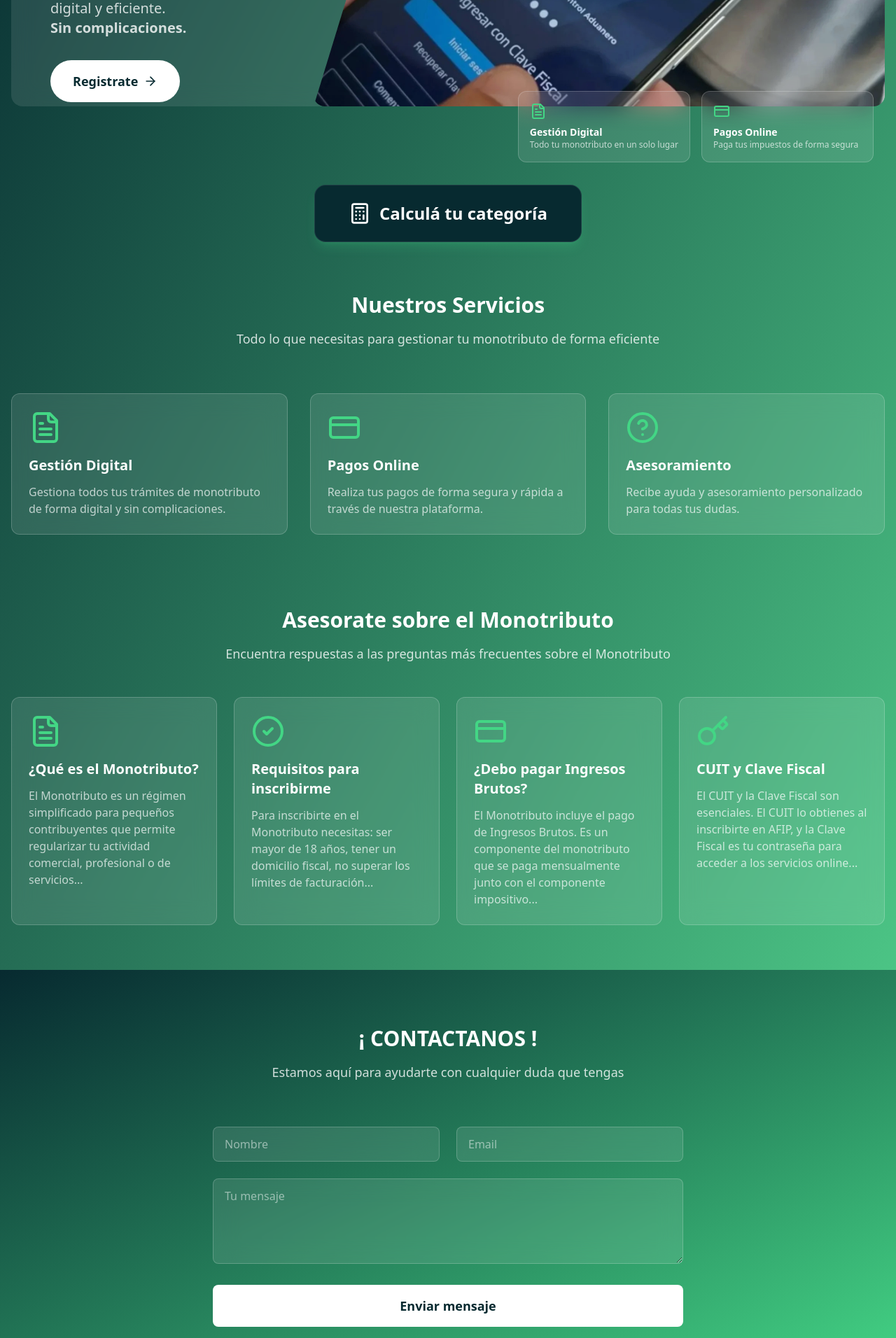
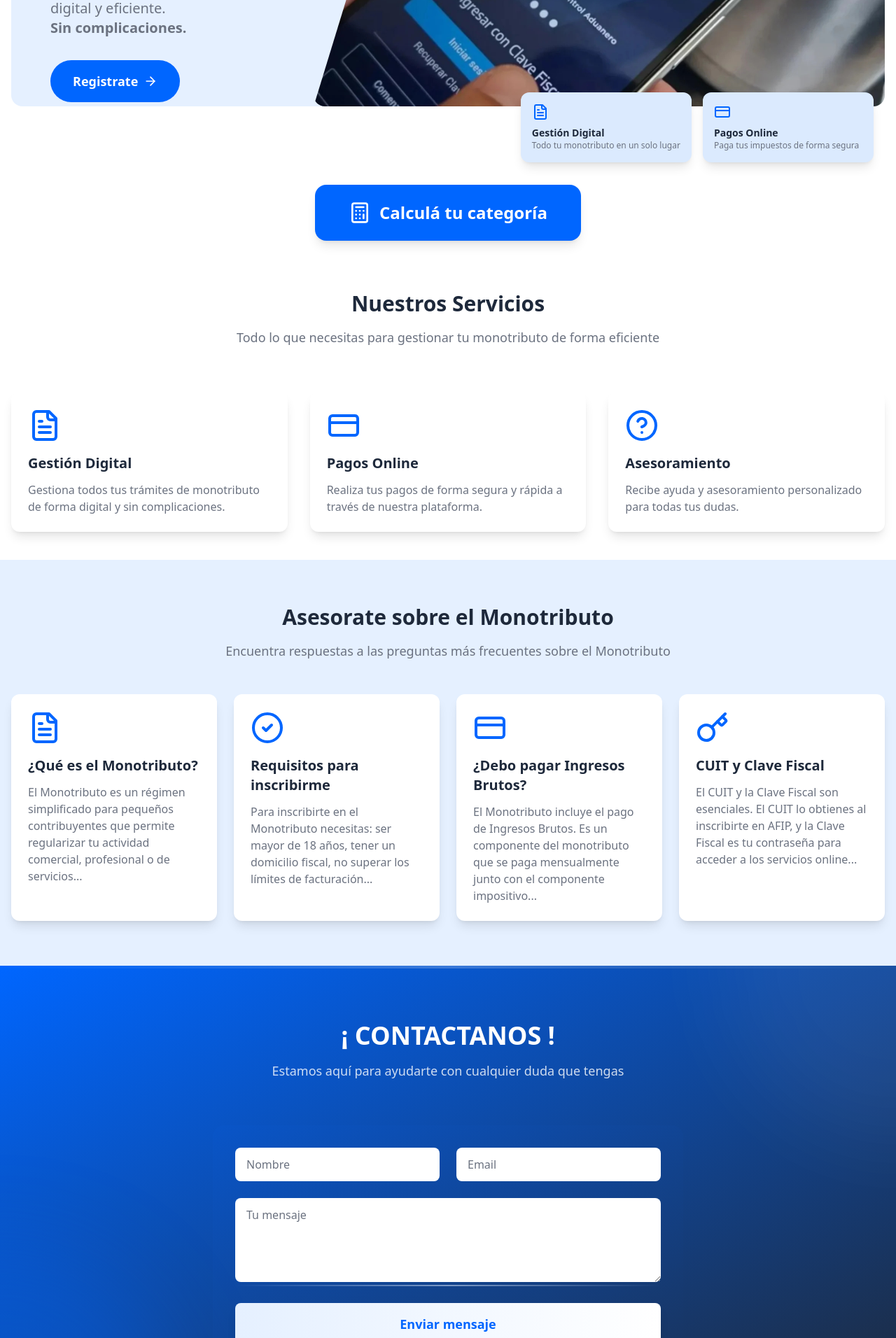
Before and after one commit to demaime/monotributo-dig-front, a Next.js app: page / in a window 1280 px wide. Shown: the part 400-2312 px from the top of the page at 70% size. Built offline with nearby package versions, Linux system fonts and the light colour scheme.

Commit message:
cambiada paleta a blanco/azul

```diff
--- a/src/components/home/AdvisorySection.js
+++ b/src/components/home/AdvisorySection.js
@@ -98,7 +98,7 @@ const advisoryCards = [
           son elementos fundamentales para cualquier contribuyente. Te
           explicamos cómo obtenerlos:
         </p>
-        <h3 className="text-xl font-semibold text-white mt-6">
+        <h3 className="text-xl font-semibold text-[#1E293B] mt-6">
           Obtención del CUIT:
         </h3>
         <ul className="list-disc list-inside space-y-2">
@@ -107,7 +107,7 @@ const advisoryCards = [
           <li>El CUIT se te asignará automáticamente</li>
           <li>Recibirás el comprobante por correo electrónico</li>
         </ul>
-        <h3 className="text-xl font-semibold text-white mt-6">
+        <h3 className="text-xl font-semibold text-[#1E293B] mt-6">
           Obtención de la Clave Fiscal:
         </h3>
         <ul className="list-disc list-inside space-y-2">
@@ -130,13 +130,13 @@ const AdvisorySection = () => {
   const [selectedCard, setSelectedCard] = useState(null);
 
   return (
-    <section className="py-16">
+    <section className="py-16 bg-[#E5F0FF]">
       <div className="container mx-auto px-4">
         <div className="text-center mb-12">
-          <h2 className="text-3xl font-bold text-white mb-4">
+          <h2 className="text-3xl font-bold text-[#1E293B] mb-4">
             Asesorate sobre el Monotributo
           </h2>
-          <p className="text-lg text-white/80 max-w-2xl mx-auto">
+          <p className="text-lg text-[#6B7280] max-w-2xl mx-auto">
             Encuentra respuestas a las preguntas más frecuentes sobre el
             Monotributo
           </p>
@@ -147,13 +147,13 @@ const AdvisorySection = () => {
             <div
               key={index}
               onClick={() => setSelectedCard(card)}
-              className="bg-white/10 backdrop-blur-lg rounded-xl p-6 border border-white/20 hover:bg-white/20 transition-all duration-300 cursor-pointer"
+              className="bg-white shadow-lg rounded-xl p-6 hover:shadow-xl transition-all duration-300 cursor-pointer"
             >
-              <card.icon className="w-12 h-12 text-[#43d685] mb-4" />
-              <h3 className="text-xl font-semibold text-white mb-3">
+              <card.icon className="w-12 h-12 text-[#0066FF] mb-4" />
+              <h3 className="text-xl font-semibold text-[#1E293B] mb-3">
                 {card.title}
               </h3>
-              <p className="text-white/70">{card.shortDescription}</p>
+              <p className="text-[#6B7280]">{card.shortDescription}</p>
             </div>
           ))}
         </div>
--- a/src/pages/index.js
+++ b/src/pages/index.js
@@ -29,10 +29,10 @@ function App() {
   }, []);
 
   return (
-    <div className="min-h-screen bg-gradient-to-br from-[#072a30] to-[#43d685]/90 relative overflow-hidden">
+    <div className="min-h-screen bg-white relative overflow-hidden">
       {/* Background blur circles */}
-      <div className="absolute top-[-20%] left-[-10%] w-[500px] h-[500px] rounded-full bg-[#43d685]/30 blur-[120px]" />
-      <div className="absolute bottom-[-20%] right-[-10%] w-[500px] h-[500px] rounded-full bg-[#072a30]/30 blur-[120px]" />
+      <div className="absolute top-[-20%] left-[-10%] w-[500px] h-[500px] rounded-full bg-[#E5F0FF] blur-[120px]" />
+      <div className="absolute bottom-[-20%] right-[-10%] w-[500px] h-[500px] rounded-full bg-[#0066FF]/10 blur-[120px]" />
 
       {/* Content container */}
       <div className="relative z-10">
@@ -40,26 +40,26 @@ function App() {
         <div className="container mx-auto px-4 py-10">
           {/* Desktop Navigation */}
           <nav className="hidden lg:flex justify-between items-center mb-20">
-            <div className="text-white font-bold text-2xl flex items-center gap-2">
-              <BarChart2 className="w-8 h-8" />
+            <div className="text-[#1E293B] font-bold text-2xl flex items-center gap-2">
+              <BarChart2 className="w-8 h-8 text-[#0066FF]" />
               Monotributo Digital
             </div>
             <div className="flex gap-6">
               <a
                 href="#servicios"
-                className="text-white/80 hover:text-white transition-colors"
+                className="text-[#6B7280] hover:text-[#1E293B] transition-colors"
               >
                 Servicios
               </a>
               <a
                 href="#precios"
-                className="text-white/80 hover:text-white transition-colors"
+                className="text-[#6B7280] hover:text-[#1E293B] transition-colors"
               >
                 Precios
               </a>
               <a
                 href="#contacto"
-                className="text-white/80 hover:text-white transition-colors"
+                className="text-[#6B7280] hover:text-[#1E293B] transition-colors"
               >
                 Contacto
               </a>
@@ -98,9 +98,9 @@ function App() {
                 <motion.div
                   initial={{ opacity: 0 }}
                   animate={{ opacity: 1 }}
-                  className="text-white font-bold text-2xl flex items-center gap-2"
+                  className="text-[#1E293B] font-bold text-2xl flex items-center gap-2"
                 >
-                  <BarChart2 className="w-8 h-8" />
+                  <BarChart2 className="w-8 h-8 text-[#0066FF]" />
                   Monotributo Digital
                 </motion.div>
               </div>
@@ -112,26 +112,26 @@ function App() {
                   initial={{ opacity: 0, y: -20 }}
                   animate={{ opacity: 1, y: 0 }}
                   exit={{ opacity: 0, y: -20 }}
-                  className="flex-col gap-4 bg-white/90 backdrop-blur-lg rounded-xl p-6 mb-8 absolute top-20 left-4 right-4 z-50 border border-white/20"
+                  className="flex-col gap-4 bg-white shadow-lg rounded-xl p-6 mb-8 absolute top-20 left-4 right-4 z-50"
                 >
                   <motion.a
                     whileHover={{ x: 10 }}
                     href="#servicios"
-                    className="text-[#072a30] text-lg py-2 block"
+                    className="text-[#6B7280] hover:text-[#1E293B] text-lg py-2 block"
                   >
                     Servicios
                   </motion.a>
                   <motion.a
                     whileHover={{ x: 10 }}
                     href="#precios"
-                    className="text-[#072a30] text-lg py-2 block"
+                    className="text-[#6B7280] hover:text-[#1E293B] text-lg py-2 block"
                   >
                     Precios
                   </motion.a>
                   <motion.a
                     whileHover={{ x: 10 }}
                     href="#contacto"
-                    className="text-[#072a30] text-lg py-2 block"
+                    className="text-[#6B7280] hover:text-[#1E293B] text-lg py-2 block"
                   >
                     Contacto
                   </motion.a>
@@ -145,14 +145,14 @@ function App() {
             initial={{ opacity: 0, y: 20 }}
             animate={{ opacity: 1, y: 0 }}
             transition={{ duration: 0.5 }}
-            className="hidden lg:grid lg:grid-cols-3 gap-12 items-center bg-white/10 backdrop-blur-lg rounded-2xl"
+            className="hidden lg:grid lg:grid-cols-3 gap-12 items-center bg-[#E5F0FF] rounded-2xl"
           >
             <div className="space-y-8 pl-14 lg:col-span-1">
               <motion.h1
                 initial={{ opacity: 0, x: -50 }}
                 animate={{ opacity: 1, x: 0 }}
                 transition={{ delay: 0.2 }}
-                className="text-5xl lg:text-6xl font-bold text-white leading-tight"
+                className="text-5xl lg:text-6xl font-bold text-[#1E293B] leading-tight"
               >
                 Simplifica tu monotributo
               </motion.h1>
@@ -160,7 +160,7 @@ function App() {
                 initial={{ opacity: 0, x: -50 }}
                 animate={{ opacity: 1, x: 0 }}
                 transition={{ delay: 0.4 }}
-                className="text-xl text-white/80 flex flex-col"
+                className="text-xl text-[#6B7280] flex flex-col"
               >
                 Gestioná tu monotributo de forma digital y eficiente.{" "}
                 <strong>Sin complicaciones.</strong>
@@ -168,7 +168,7 @@ function App() {
               <motion.button
                 whileHover={{ scale: 1.05 }}
                 whileTap={{ scale: 0.95 }}
-                className="group flex items-center gap-2 bg-white text-[#072a30] px-8 py-4 rounded-full font-semibold text-lg hover:bg-[#43d685] hover:text-white transition-all duration-300"
+                className="group flex items-center gap-2 bg-[#0066FF] text-white px-8 py-4 rounded-full font-semibold text-lg hover:bg-[#0066FF]/90 transition-all duration-300"
               >
                 Registrate
                 <ArrowRight className="w-5 h-5 group-hover:translate-x-1 transition-transform" />
@@ -210,25 +210,25 @@ function App() {
               >
                 <motion.div
                   whileHover={{ y: -5 }}
-                  className="bg-white/10 backdrop-blur-lg rounded-xl p-4 border border-white/20"
+                  className="bg-blue-100 shadow-lg rounded-xl p-4"
                 >
-                  <FileText className="w-6 h-6 text-[#43d685] mb-2" />
-                  <h3 className="text-white font-semibold text-sm">
+                  <FileText className="w-6 h-6 text-[#0066FF] mb-2" />
+                  <h3 className="text-[#1E293B] font-semibold text-sm">
                     Gestión Digital
                   </h3>
-                  <p className="text-white/70 text-xs">
+                  <p className="text-[#6B7280] text-xs">
                     Todo tu monotributo en un solo lugar
                   </p>
                 </motion.div>
                 <motion.div
                   whileHover={{ y: -5 }}
-                  className="bg-white/10 backdrop-blur-lg rounded-xl p-4 border border-white/20"
+                  className="bg-blue-100 shadow-lg rounded-xl p-4"
                 >
-                  <CreditCard className="w-6 h-6 text-[#43d685] mb-2" />
-                  <h3 className="text-white font-semibold text-sm">
+                  <CreditCard className="w-6 h-6 text-[#0066FF] mb-2" />
+                  <h3 className="text-[#1E293B] font-semibold text-sm">
                     Pagos Online
                   </h3>
-                  <p className="text-white/70 text-xs">
+                  <p className="text-[#6B7280] text-xs">
                     Paga tus impuestos de forma segura
                   </p>
                 </motion.div>
@@ -241,17 +241,17 @@ function App() {
             initial={{ opacity: 0, y: 20 }}
             animate={{ opacity: 1, y: 0 }}
             transition={{ duration: 0.5 }}
-            className="lg:hidden grid gap-12 items-center bg-white/10 backdrop-blur-lg rounded-2xl"
+            className="lg:hidden grid gap-12 items-center bg-[#E5F0FF] rounded-2xl"
           >
             <div className="space-y-8 px-8 pt-8">
-              <h1 className="text-4xl font-bold text-white leading-tight">
+              <h1 className="text-4xl font-bold text-[#1E293B] leading-tight">
                 Simplifica tu monotributo
               </h1>
-              <p className="text-xl text-white/80 flex flex-col">
+              <p className="text-xl text-[#6B7280] flex flex-col">
                 Gestioná tu monotributo de forma digital y eficiente.{" "}
                 <strong>Sin complicaciones.</strong>
               </p>
-              <button className="group flex items-center gap-2 bg-white text-[#072a30] px-8 py-4 rounded-full font-semibold text-lg hover:bg-[#43d685] hover:text-white transition-all duration-300">
+              <button className="group flex items-center gap-2 bg-[#0066FF] text-white px-8 py-4 rounded-full font-semibold text-lg hover:bg-[#0066FF]/90 transition-all duration-300">
                 Comenzar ahora
                 <ArrowRight className="w-5 h-5 group-hover:translate-x-1 transition-transform" />
               </button>
@@ -273,21 +273,21 @@ function App() {
                 ))}
               </div>
               <div className="grid grid-cols-2 gap-4 absolute -bottom-20 mx-4 w-[calc(100%-2rem)]">
-                <div className="bg-white/10 backdrop-blur-lg rounded-xl p-4 border border-white/20">
-                  <FileText className="w-6 h-6 text-[#43d685] mb-2" />
-                  <h3 className="text-white font-semibold text-sm">
+                <div className="bg-white shadow-lg rounded-xl p-4">
+                  <FileText className="w-6 h-6 text-[#0066FF] mb-2" />
+                  <h3 className="text-[#1E293B] font-semibold text-sm">
                     Gestión Digital
                   </h3>
-                  <p className="text-white/70 text-xs">
+                  <p className="text-[#6B7280] text-xs">
                     Todo tu monotributo en un solo lugar
                   </p>
                 </div>
-                <div className="bg-white/10 backdrop-blur-lg rounded-xl p-4 border border-white/20">
-                  <CreditCard className="w-6 h-6 text-[#43d685] mb-2" />
-                  <h3 className="text-white font-semibold text-sm">
+                <div className="bg-white shadow-lg rounded-xl p-4">
+                  <CreditCard className="w-6 h-6 text-[#0066FF] mb-2" />
+                  <h3 className="text-[#1E293B] font-semibold text-sm">
                     Pagos Online
                   </h3>
-                  <p className="text-white/70 text-xs">
+                  <p className="text-[#6B7280] text-xs">
                     Paga tus impuestos de forma segura
                   </p>
                 </div>
@@ -308,7 +308,7 @@ function App() {
               whileHover={{ scale: 1.05 }}
               whileTap={{ scale: 0.95 }}
               onClick={() => router.push("/calcular-categoria")}
-              className="inline-flex items-center gap-3 bg-[#072a30] text-white px-12 py-6 rounded-2xl font-bold text-2xl hover:bg-[#43d685]/90 transition-colors shadow-lg shadow-[#43d685]/20 border border-white/10"
+              className="inline-flex items-center gap-3 bg-[#0066FF] text-white px-12 py-6 rounded-2xl font-bold text-2xl hover:bg-[#0066FF]/90 transition-colors shadow-lg"
             >
               <Calculator className="w-8 h-8" />
               Calculá tu categoría
@@ -325,10 +325,10 @@ function App() {
         >
           <div className="container mx-auto px-4">
             <div className="text-center mb-16">
-              <h2 className="text-3xl font-bold text-white mb-4">
+              <h2 className="text-3xl font-bold text-[#1E293B] mb-4">
                 Nuestros Servicios
               </h2>
-              <p className="text-lg text-white/80 max-w-2xl mx-auto">
+              <p className="text-lg text-[#6B7280] max-w-2xl mx-auto">
                 Todo lo que necesitas para gestionar tu monotributo de forma
                 eficiente
               </p>
@@ -337,13 +337,13 @@ function App() {
             <div className="grid grid-cols-1 md:grid-cols-3 gap-8">
               <motion.div
                 whileHover={{ y: -5 }}
-                className="bg-white/10 backdrop-blur-lg rounded-xl p-6 border border-white/20 hover:bg-white/20 transition-all duration-300"
+                className="bg-white shadow-lg rounded-xl p-6 hover:shadow-xl transition-all duration-300"
               >
-                <FileText className="w-12 h-12 text-[#43d685] mb-4" />
-                <h3 className="text-xl font-semibold text-white mb-3">
+                <FileText className="w-12 h-12 text-[#0066FF] mb-4" />
+                <h3 className="text-xl font-semibold text-[#1E293B] mb-3">
                   Gestión Digital
                 </h3>
-                <p className="text-white/70">
+                <p className="text-[#6B7280]">
                   Gestiona todos tus trámites de monotributo de forma digital y
                   sin complicaciones.
                 </p>
@@ -351,13 +351,13 @@ function App() {
 
               <motion.div
                 whileHover={{ y: -5 }}
-                className="bg-white/10 backdrop-blur-lg rounded-xl p-6 border border-white/20 hover:bg-white/20 transition-all duration-300"
+                className="bg-white shadow-lg rounded-xl p-6 hover:shadow-xl transition-all duration-300"
               >
-                <CreditCard className="w-12 h-12 text-[#43d685] mb-4" />
-                <h3 className="text-xl font-semibold text-white mb-3">
+                <CreditCard className="w-12 h-12 text-[#0066FF] mb-4" />
+                <h3 className="text-xl font-semibold text-[#1E293B] mb-3">
                   Pagos Online
                 </h3>
-                <p className="text-white/70">
+                <p className="text-[#6B7280]">
                   Realiza tus pagos de forma segura y rápida a través de nuestra
                   plataforma.
                 </p>
@@ -365,13 +365,13 @@ function App() {
 
               <motion.div
                 whileHover={{ y: -5 }}
-                className="bg-white/10 backdrop-blur-lg rounded-xl p-6 border border-white/20 hover:bg-white/20 transition-all duration-300"
+                className="bg-white shadow-lg rounded-xl p-6 hover:shadow-xl transition-all duration-300"
               >
-                <HelpCircle className="w-12 h-12 text-[#43d685] mb-4" />
-                <h3 className="text-xl font-semibold text-white mb-3">
+                <HelpCircle className="w-12 h-12 text-[#0066FF] mb-4" />
+                <h3 className="text-xl font-semibold text-[#1E293B] mb-3">
                   Asesoramiento
                 </h3>
-                <p className="text-white/70">
+                <p className="text-[#6B7280]">
                   Recibe ayuda y asesoramiento personalizado para todas tus
                   dudas.
                 </p>
@@ -388,43 +388,69 @@ function App() {
           initial={{ opacity: 0 }}
           whileInView={{ opacity: 1 }}
           viewport={{ once: true }}
-          className="py-20 bg-gradient-to-br from-[#072a30] to-[#43d685]/90"
+          className="py-20 bg-gradient-to-br from-[#0066FF] to-[#1E293B] relative overflow-hidden"
         >
-          <div className="container mx-auto px-4">
+          {/* Decorative elements */}
+          <div className="absolute top-0 left-0 w-full h-1 bg-gradient-to-r from-transparent via-white/20 to-transparent" />
+          <div className="absolute bottom-0 left-0 w-full h-1 bg-gradient-to-r from-transparent via-white/20 to-transparent" />
+          <div className="absolute top-0 right-0 w-[500px] h-[500px] bg-white/5 rounded-full blur-3xl -translate-y-1/2 translate-x-1/2" />
+          <div className="absolute bottom-0 left-0 w-[500px] h-[500px] bg-[#0066FF]/30 rounded-full blur-3xl translate-y-1/2 -translate-x-1/2" />
+
+          <div className="container mx-auto px-4 relative">
             <div className="text-center mb-16">
-              <h2 className="text-3xl font-bold text-white mb-4">
+              <motion.div
+                initial={{ opacity: 0, y: 20 }}
+                whileInView={{ opacity: 1, y: 0 }}
+                viewport={{ once: true }}
+                transition={{ duration: 0.5 }}
+                className="inline-block"
+              >
+                <h2 className="text-4xl font-bold text-white mb-4 relative">
                   ¡ CONTACTANOS !
                 </h2>
+              </motion.div>
               <p className="text-lg text-white/80 max-w-2xl mx-auto">
                 Estamos aquí para ayudarte con cualquier duda que tengas
               </p>
             </div>
 
-            <div className="max-w-2xl mx-auto">
-              <form className="space-y-6">
+            <div className="max-w-2xl mx-auto relative">
+              <form className="relative bg-gradient-to-br from-[#0066FF]/5 to-transparent rounded-2xl p-8 space-y-6">
                 <div className="grid grid-cols-1 md:grid-cols-2 gap-6">
+                  <div className="relative">
                     <input
                       type="text"
                       placeholder="Nombre"
-                    className="w-full px-4 py-3 rounded-lg bg-white/10 backdrop-blur-lg border border-white/20 text-white placeholder-white/50 focus:outline-none focus:ring-2 focus:ring-[#43d685]"
+                      className="w-full px-4 py-3 rounded-lg bg-white border-none text-[#1E293B] placeholder-[#6B7280] focus:outline-none focus:ring-2 focus:ring-[#E5F0FF] focus:border-transparent transition-all duration-300"
                     />
+                    <div className="absolute bottom-0 left-0 w-full h-[2px] bg-gradient-to-r from-transparent via-[#E5F0FF]/50 to-transparent" />
+                  </div>
+                  <div className="relative">
                     <input
                       type="email"
                       placeholder="Email"
-                    className="w-full px-4 py-3 rounded-lg bg-white/10 backdrop-blur-lg border border-white/20 text-white placeholder-white/50 focus:outline-none focus:ring-2 focus:ring-[#43d685]"
+                      className="w-full px-4 py-3 rounded-lg bg-white border-none text-[#1E293B] placeholder-[#6B7280] focus:outline-none focus:ring-2 focus:ring-[#E5F0FF] focus:border-transparent transition-all duration-300"
                     />
+                    <div className="absolute bottom-0 left-0 w-full h-[2px] bg-gradient-to-r from-transparent via-[#E5F0FF]/50 to-transparent" />
                   </div>
+                </div>
+                <div className="relative">
                   <textarea
                     placeholder="Tu mensaje"
                     rows="4"
-                  className="w-full px-4 py-3 rounded-lg bg-white/10 backdrop-blur-lg border border-white/20 text-white placeholder-white/50 focus:outline-none focus:ring-2 focus:ring-[#43d685]"
+                    className="w-full px-4 py-3 rounded-lg bg-white border-none text-[#1E293B] placeholder-[#6B7280] focus:outline-none focus:ring-2 focus:ring-[#E5F0FF] focus:border-transparent transition-all duration-300"
                   ></textarea>
-                <button
+                  <div className="absolute bottom-0 left-0 w-full h-[2px] bg-gradient-to-r from-transparent via-[#E5F0FF]/50 to-transparent" />
+                </div>
+                <motion.button
+                  whileHover={{ scale: 1.02 }}
+                  whileTap={{ scale: 0.98 }}
                   type="submit"
-                  className="w-full bg-white text-[#072a30] px-8 py-4 rounded-lg font-semibold text-lg hover:bg-[#43d685] hover:text-white transition-all duration-300"
+                  className="w-full bg-gradient-to-r from-[#E5F0FF] to-white text-[#0066FF] px-8 py-4 rounded-lg font-semibold text-lg transition-all duration-300 shadow-lg hover:shadow-xl relative group overflow-hidden"
                 >
-                  Enviar mensaje
-                </button>
+                  <span className="relative z-10">Enviar mensaje</span>
+                  <div className="absolute inset-0 bg-gradient-to-r from-white to-[#E5F0FF] transform translate-x-full group-hover:translate-x-0 transition-transform duration-300" />
+                </motion.button>
               </form>
             </div>
           </div>
--- a/src/styles/globals.css
+++ b/src/styles/globals.css
@@ -3,31 +3,45 @@
 @tailwind utilities;
 
 /* paleta de colores
-verde agua: #43d685
-azul: #072a30
+azul principal: #0066FF
+azul claro: #E5F0FF
+gris: #6B7280
+azul oscuro: #1E293B
 */
 
 @layer components {
-  .text-blue {
-    @apply text-[#072a30];
+  .text-primary {
+    @apply text-[#0066FF];
   }
 
-  .bg-blue {
-    @apply bg-[#072a30];
+  .bg-primary {
+    @apply bg-[#0066FF];
   }
 
-  .text-green {
-    @apply text-[#43d685];
+  .text-secondary {
+    @apply text-[#6B7280];
   }
 
-  .bg-green {
-    @apply bg-[#43d685];
+  .bg-secondary {
+    @apply bg-[#6B7280];
+  }
+
+  .text-dark {
+    @apply text-[#1E293B];
+  }
+
+  .bg-dark {
+    @apply bg-[#1E293B];
+  }
+
+  .bg-light {
+    @apply bg-[#E5F0FF];
   }
 }
 
 ::-webkit-scrollbar {
   width: 3px;
-  background: #072a30;
+  background: #e5f0ff;
 }
 
 ::-webkit-scrollbar-track {
@@ -40,5 +54,5 @@ azul: #072a30
   pointer-events: none;
   background-color: transparent;
   background-clip: content-box;
-  background-color: #43d685;
+  background-color: #0066ff;
 }
```
Also changed, not shown: src/components/ui/Modal.js (+6 -6 lines), src/pages/calcular-categoria.js (+18 -18 lines). Lines whose indentation alone changed are shown as unchanged.
